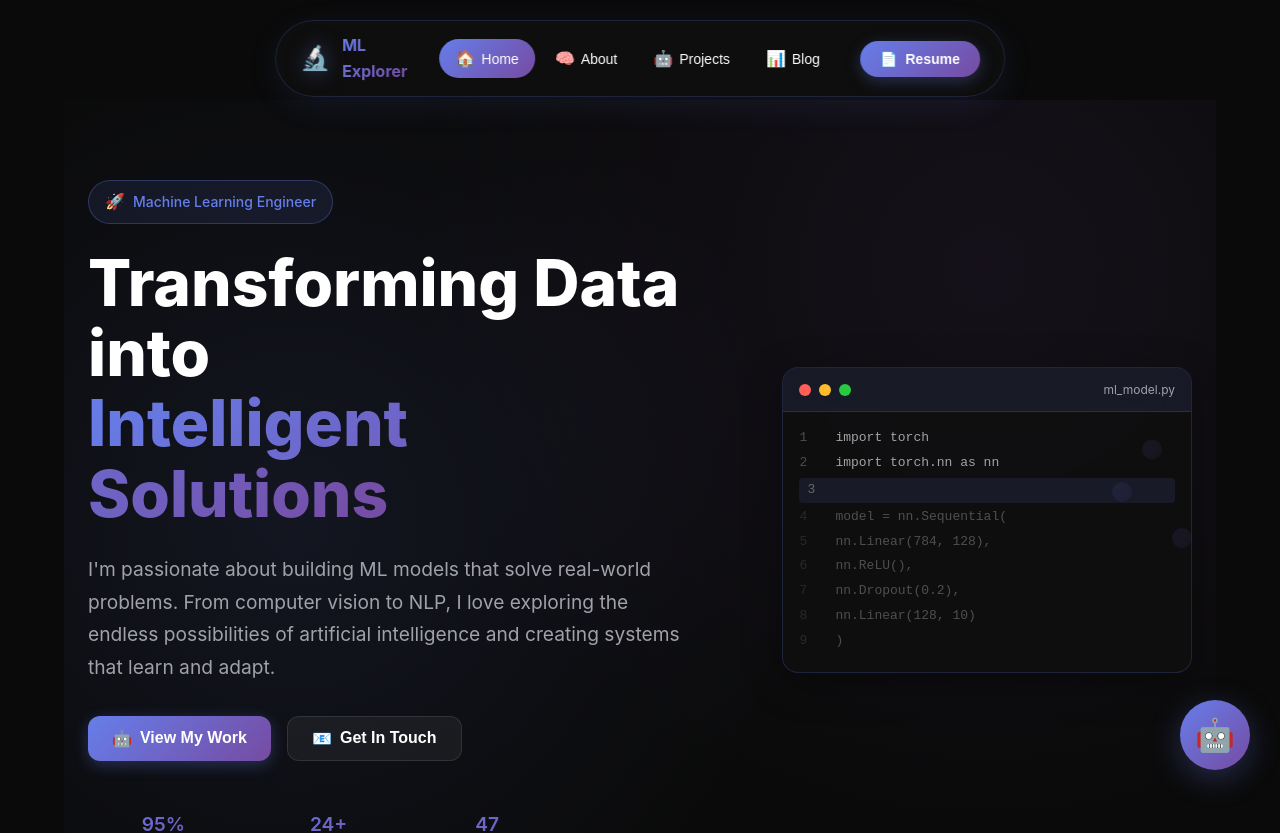
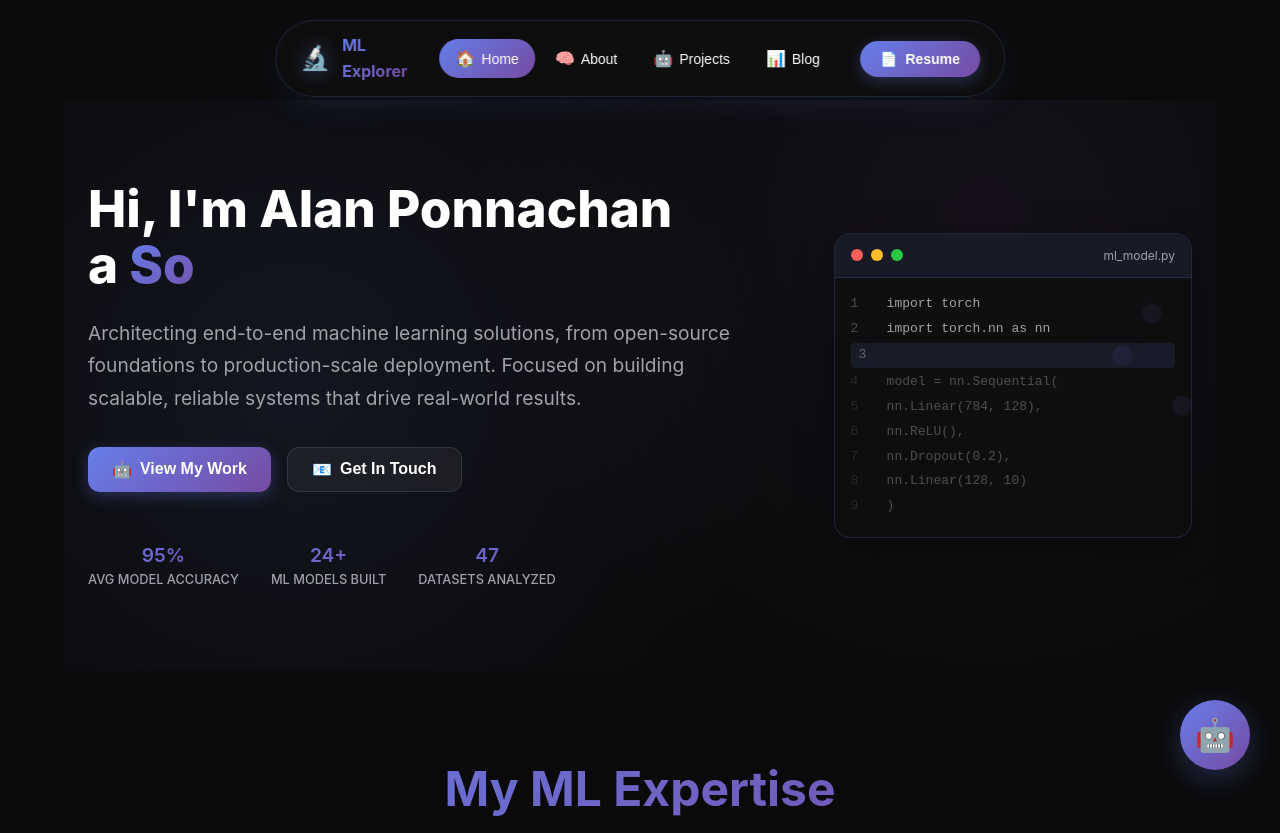
Before and after one commit to AlanPonnachan/AlanPonnachan.github.io, a React (Create React App) app: page / in a window 1280 px wide. Shown: the top 833 px of the page. Built offline with nearby package versions, Linux system fonts and the light colour scheme.

Commit message:
update home page

```diff
--- a/package.json
+++ b/package.json
@@ -10,6 +10,7 @@
     "react": "^19.1.1",
     "react-dom": "^19.1.1",
     "react-scripts": "5.0.1",
+    "react-type-animation": "^3.2.0",
     "web-vitals": "^2.1.4"
   },
   "scripts": {
--- a/src/App.css
+++ b/src/App.css
@@ -156,7 +156,7 @@ body {
 
 .hero-content {
   display: grid;
-  grid-template-columns: 1.2fr 0.8fr;
+  grid-template-columns: 1.3fr 0.7fr;
   gap: 80px;
   align-items: center;
   position: relative;
@@ -182,7 +182,7 @@ body {
 }
 
 .hero h1 {
-  font-size: 4rem;
+  font-size: 3.2rem;
   font-weight: 800;
   line-height: 1.1;
   margin-bottom: 24px;
--- a/src/App.js
+++ b/src/App.js
@@ -1,5 +1,6 @@
 import React, { useState, useEffect } from 'react';
 import './App.css';
+import { TypeAnimation } from 'react-type-animation';
 
 // Components
 const Navigation = ({ activeSection, setActiveSection }) => {
@@ -123,19 +124,27 @@ const Hero = () => {
     <section className="hero">
       <div className="hero-content">
         <div className="hero-text">
-          <div className="hero-badge">
-            <span className="badge-icon">🚀</span>
-            Machine Learning Engineer
-          </div>
           <h1>
-            Transforming Data into
+            Hi, I'm Alan Ponnachan
             <br />
-            <span className="gradient-text">Intelligent Solutions</span>
+           a <span className="gradient-text">
+              <TypeAnimation
+                sequence={[
+                  'ML Engineer',
+                  1500, // wait 1.5s
+                  'OSS Contributor',
+                  1500, // wait 1.5s
+                  'Software Developer',
+                  1500, // wait 1.5s
+                ]}
+                wrapper="span"
+                speed={50}
+                repeat={Infinity}
+              />
+            </span>
           </h1>
           <p className="hero-description">
-            I'm passionate about building ML models that solve real-world problems.
-            From computer vision to NLP, I love exploring the endless possibilities
-            of artificial intelligence and creating systems that learn and adapt.
+            Architecting end-to-end machine learning solutions, from open-source foundations to production-scale deployment. Focused on building scalable, reliable systems that drive real-world results.
           </p>
           <div className="hero-cta">
             <button className="cta-primary">
```
Also changed, not shown: 1 other file (tests, documents, lock files or other folders).
